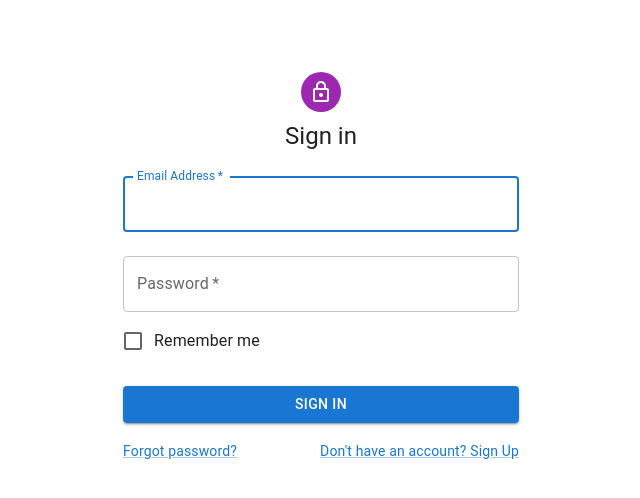
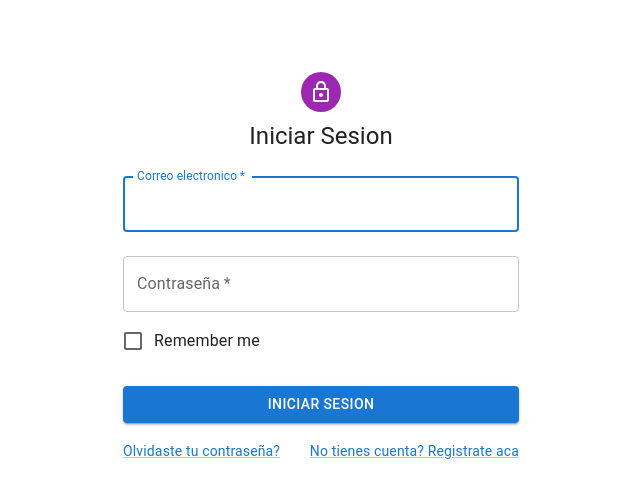
Before and after one commit to holydevelop/infinito-consultores, a Next.js app: page /login in a window 1280 px wide. Shown: the top 498 px of the page, without its empty margins (319-959 px from the left). Built offline with nearby package versions, Linux system fonts and the light colour scheme.

Commit message:
Version 0.1 Register completo
Se añadio algunas cosas pero en si el register esta completado y con las verificaciones

```diff
--- a/next.config.js
+++ b/next.config.js
@@ -1,5 +1,11 @@
 /** @type {import('next').NextConfig} */
 
-const nextConfig = {}
+const { parsed } = require('dotenv').config();
+
+const nextConfig = {
+  env: {
+    URL_API: parsed.URL_API,
+  },
+}
 
 module.exports = nextConfig
--- a/package.json
+++ b/package.json
@@ -21,6 +21,7 @@
     "install": "^0.13.0",
     "mui-tel-input": "^4.0.0",
     "next": "latest",
+    "next-auth": "^4.23.2",
     "npm": "^10.1.0",
     "react": "latest",
     "react-dom": "latest",
--- a/pages/login/index.tsx
+++ b/pages/login/index.tsx
@@ -12,6 +12,8 @@ import LockOutlinedIcon from '@mui/icons-material/LockOutlined';
 import Typography from '@mui/material/Typography';
 import Container from '@mui/material/Container';
 import { createTheme, ThemeProvider } from '@mui/material/styles';
+import { LoginUser } from '@/utils/user';
+import { loginUser } from '@/utils/api';
 
 // TODO remove, this demo shouldn't need to reset the theme.
 const defaultTheme = createTheme();
@@ -20,10 +22,13 @@ export default function SignIn() {
   const handleSubmit = (event: React.FormEvent<HTMLFormElement>) => {
     event.preventDefault();
     const data = new FormData(event.currentTarget);
-    console.log({
-      email: data.get('email'),
-      password: data.get('password'),
-    });
+    const user: LoginUser = {
+      email: data.get("email"),
+      password: data.get("password")
+    }
+
+    loginUser(user)
+
   };
 
   return (
@@ -42,7 +47,7 @@ export default function SignIn() {
             <LockOutlinedIcon />
           </Avatar>
           <Typography component="h1" variant="h5">
-            Sign in
+            Iniciar Sesion
           </Typography>
           <Box component="form" onSubmit={handleSubmit} noValidate sx={{ mt: 1 }}>
             <TextField
@@ -50,7 +55,7 @@ export default function SignIn() {
               required
               fullWidth
               id="email"
-              label="Email Address"
+              label="Correo electronico"
               name="email"
               autoComplete="email"
               autoFocus
@@ -60,7 +65,7 @@ export default function SignIn() {
               required
               fullWidth
               name="password"
-              label="Password"
+              label="Contraseña"
               type="password"
               id="password"
               autoComplete="current-password"
@@ -75,17 +80,17 @@ export default function SignIn() {
               variant="contained"
               sx={{ mt: 3, mb: 2 }}
             >
-              Sign In
+              Iniciar Sesion
             </Button>
             <Grid container>
               <Grid item xs>
                 <Link href="#" variant="body2">
-                  Forgot password?
+                  Olvidaste tu contraseña?
                 </Link>
               </Grid>
               <Grid item>
                 <Link href="/register" variant="body2">
-                  {"Don't have an account? Sign Up"}
+                  {"No tienes cuenta? Registrate aca"}
                 </Link>
               </Grid>
             </Grid>
--- a/src/utils/api.ts
+++ b/src/utils/api.ts
@@ -1,12 +1,13 @@
 import Axios from "axios";
-import { User } from "./user";
+import { LoginUser, User } from "./user";
 
 //Register user with POST in API
 export async function registerUser(data: User){
+  console.log(`${process.env.URL_API}/users`)
   try {
-    const res = await Axios.post("http://3.237.252.239:8080/users",data)
+    const res = await Axios.post(`${process.env.URL_API}/users`,data)
     return res
-  } catch (error) {
+  } catch (error: any) {
     return {
       statusCode: error.response.data.statusCode,
       error: error.response.data.error
@@ -16,7 +17,11 @@ export async function registerUser(data: User){
 }
 
 //Login user with POST in API
-export async function loginUser(){
-  const res = await Axios.get("http://3.237.252.239:8080/users")
-  console.log(res)
+export async function loginUser(data: LoginUser){
+  try{
+    const res = await Axios.post(`${process.env.URL_API}/auth/login`,data)
+    console.log(res)
+  }catch(error: any){
+    console.log(error)
+  }
 }
--- a/src/utils/user.ts
+++ b/src/utils/user.ts
@@ -7,3 +7,9 @@ export interface User{
   rut: String,
   cellphone: String
 }
+
+export interface LoginUser{
+  email: String,
+  password: String
+
+}
```
Also changed, not shown: pages/register/index.tsx (+3 -4 lines), 1 other file (tests, documents, lock files or other folders).
